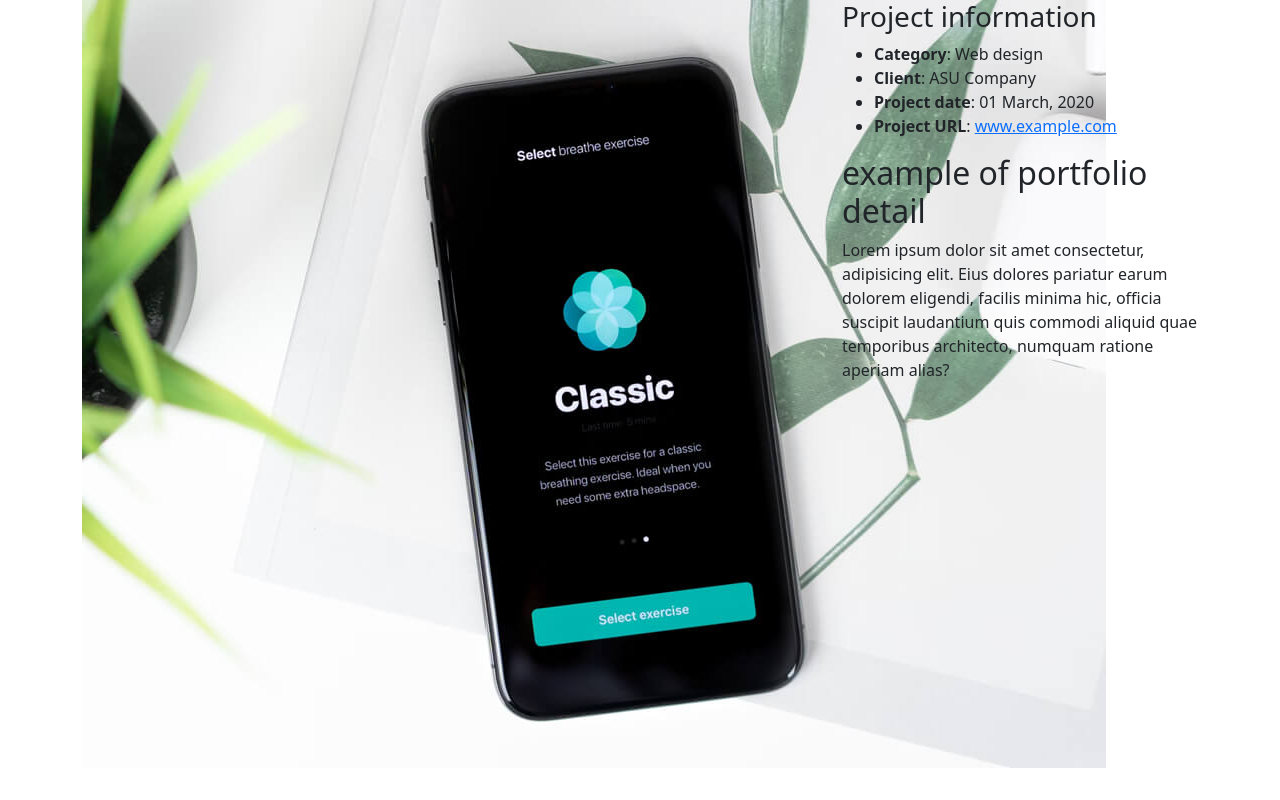
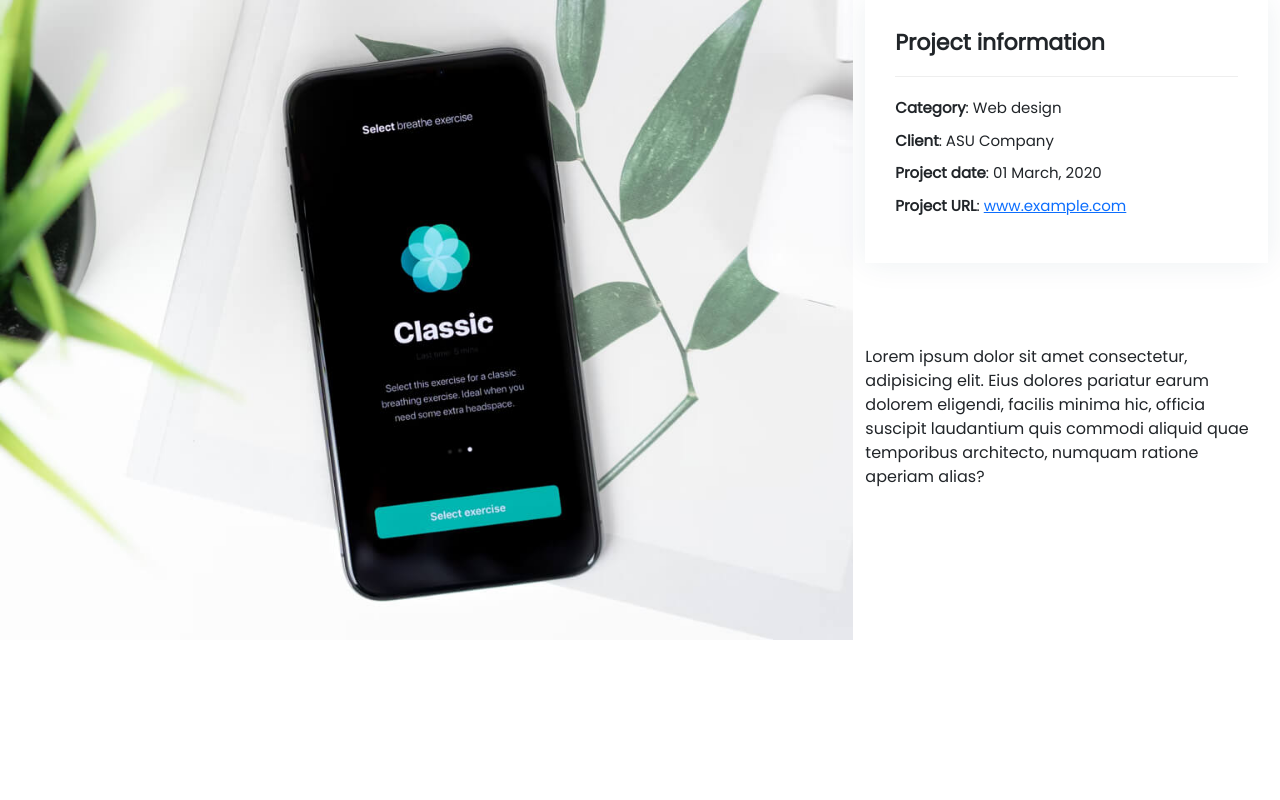
Before and after one commit to agilhz/kwh, a PHP site: page /portofolio/portofolio-1.html in a window 1280 px wide. Run offline with PHP 8.4, Linux system fonts and the light colour scheme.

Commit message:
update portofolio

```diff
--- a/css/portofolio-style.css
+++ b/css/portofolio-style.css
@@ -0,0 +1,55 @@
+@import url("https://fonts.googleapis.com/css2?family=Poppins&display=swap");
+* {
+  margin: 0;
+  padding: 0;
+  box-sizing: border-box;
+  font-family: "Poppins", sans-serif;
+}
+
+/*--------------------------------------------------------------
+# Portfolio Details
+--------------------------------------------------------------*/
+
+.portfolio-details .portfolio-details-slider img {
+  width: 100%;
+}
+
+.portfolio-details .portfolio-info {
+  padding: 30px;
+  box-shadow: 0px 0 30px rgba(30, 67, 86, 0.08);
+}
+
+.portfolio-details .portfolio-info h3 {
+  font-size: 22px;
+  font-weight: 700;
+  margin-bottom: 20px;
+  padding-bottom: 20px;
+  border-bottom: 1px solid #eee;
+}
+
+.portfolio-details .portfolio-info ul {
+  list-style: none;
+  padding: 0;
+  font-size: 15px;
+}
+
+.portfolio-details .portfolio-info ul li + li {
+  margin-top: 10px;
+}
+
+.portfolio-details .portfolio-description {
+  padding-top: 30px;
+}
+
+.portfolio-details .portfolio-description h2 {
+  font-size: 26px;
+  font-weight: 700;
+  margin-bottom: 20px;
+  background: var(--gradient-4);
+  -webkit-background-clip: text;
+  -webkit-text-fill-color: transparent;
+}
+
+.portfolio-details .portfolio-description p {
+  padding: 0;
+}
--- a/css/style.css
+++ b/css/style.css
@@ -264,10 +264,6 @@
 
 /* ======= Portofolio  ================================ */
 
-.portofolio {
-  background-color: #f6f6f6;
-}
-
 .img-container {
   height: 500px;
   display: flex;
--- a/index.html
+++ b/index.html
@@ -158,7 +158,7 @@
               <div class="col-12 mt-5 title">
                 <h2>About <span>Us</span></h2>
               </div>
-              <div class="row pt-4">
+              <div class="row row-cols-lg-2 row-cols-1 pt-4">
                 <div class="col d-flex justify-content-between flex-column pt-4">
                   <h3 class="pb-4">Mengapa Gerai Design?</h3>
                   <p>
@@ -173,7 +173,8 @@
                     selalu kami terapkan dalam setiap proyek yang kami kerjakan.
                   </p>
                 </div>
-                <div class="services col-12 pt-4">
+              </div>
+              <div class="col services pt-4">
                 <div class="container">
                   <h3>Layanan kami</h3>
                   <div class="row justify-content-center text-center mt-4">
@@ -219,7 +220,6 @@
                           <img src="img/Icon-Design-5.png" alt="" />
                           <h4>Landing Page</h4>
                           <p>Membuat halaman website untuk kepentingan marketing</p>
-                          </div>
                         </div>
                       </div>
                     </div>
--- a/portofolio/portofolio-1.html
+++ b/portofolio/portofolio-1.html
@@ -5,15 +5,15 @@
     <meta http-equiv="X-UA-Compatible" content="IE=edge" />
     <meta name="viewport" content="width=device-width, initial-scale=1.0" />
     <title>Portfolio 1</title>
-    <link rel="stylesheet" href="css/bootstrap.min.css" />
-    <link rel="stylesheet" href="css/portofolio-style.css" />
+    <link rel="stylesheet" href="../css/bootstrap.min.css" />
+    <link rel="stylesheet" href="../css/portofolio-style.css" />
   </head>
   <body>
     <!-- ======= Portfolio Details Section ======= -->
     <section id="portfolio" class="portfolio-details">
-      <div class="container">
+      <div class="container-fluid">
         <div class="row gy-4">
-          <div class="col-lg-8">
+          <div class="col-lg-8 p-0">
             <div class="portfolio-details-slider swiper">
               <div class="swiper-wrapper align-items-center">
                 <div>
@@ -43,6 +43,6 @@
         </div>
       </div>
     </section>
-    <script src="js/bootstrap.bundle.min.js"></script>
+    <script src="../js/bootstrap.bundle.min.js"></script>
   </body>
 </html>
```
Also changed, not shown: portofolio/portofolio-2.html (+5 -5 lines), portofolio/portofolio-3.html (+5 -5 lines). Lines whose indentation alone changed are shown as unchanged.
